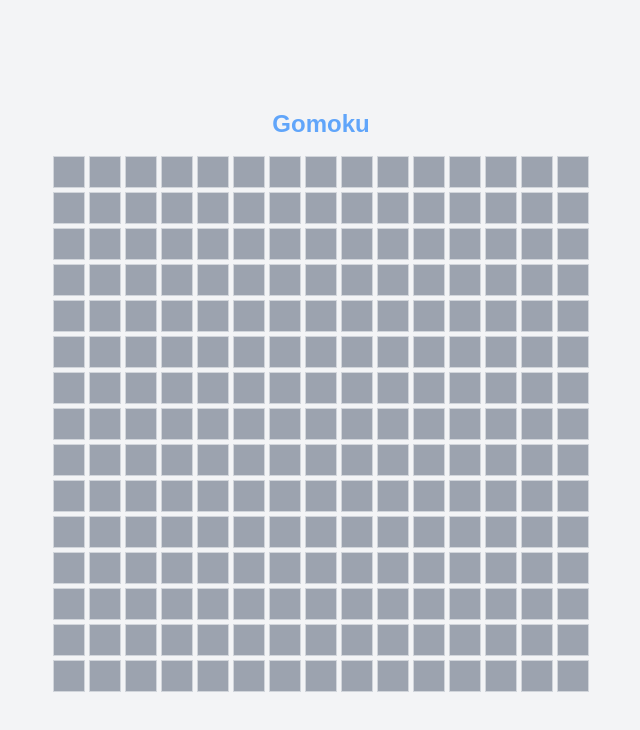
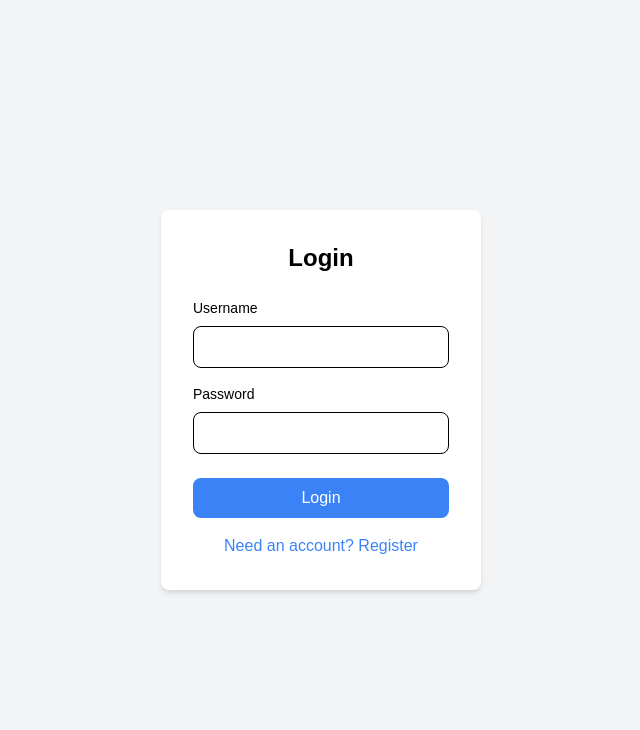
Before and after one commit to JanJus7/webProtocolsProject, a Next.js app: page / in a window 1280 px wide. Shown: the top 730 px of the page, without its empty margins (319-959 px from the left). Built offline with nearby package versions, Linux system fonts and the light colour scheme; no server answers; the database is empty.

Commit message:
implemented possibility to login or register

```diff
--- /dev/null
+++ b/app/api/user/login/route.js
@@ -0,0 +1,17 @@
+import { findUserByUsername } from '@/models/User';
+import bcrypt from 'bcrypt';
+import { NextResponse } from 'next/server';
+
+export async function POST(request) {
+  const { username, password } = await request.json();
+  try {
+    const user = await findUserByUsername(username);
+    if (user && await bcrypt.compare(password, user.password)) {
+      return NextResponse.json({ message: 'Login successful' }, { status: 200 });
+    } else {
+      return NextResponse.json({ error: 'Invalid credentials' }, { status: 401 });
+    }
+  } catch (error) {
+    return NextResponse.json({ error: 'Login failed' }, { status: 500 });
+  }
+}
--- /dev/null
+++ b/app/api/user/register/route.js
@@ -0,0 +1,12 @@
+import { createUser } from '@/models/User';
+import { NextResponse } from 'next/server';
+
+export async function POST(request) {
+  const { username, password } = await request.json();
+  try {
+    const userId = await createUser(username, password);
+    return NextResponse.json({ userId }, { status: 201 });
+  } catch (error) {
+    return NextResponse.json({ error: 'Registration failed' }, { status: 500 });
+  }
+}
--- a/app/page.js
+++ b/app/page.js
@@ -1,55 +1,80 @@
 'use client';
-import { useEffect, useState } from 'react';
+
+import { useState } from 'react';
 import axios from 'axios';
-import { checkWinner } from '@/lib/gameLogic';
+import { useRouter } from 'next/navigation';
 
 function Home() {
-  const [gameId, setGameId] = useState(null);
-  const [board, setBoard] = useState(Array(15).fill().map(() => Array(15).fill(null)));
-  const [currentPlayer, setCurrentPlayer] = useState('black');
-  const [winner, setWinner] = useState(null);
+  const [username, setUsername] = useState('');
+  const [password, setPassword] = useState('');
+  const [error, setError] = useState('');
+  const [isLogin, setIsLogin] = useState(true);
+  const router = useRouter();
 
-  useEffect(() => {
-    const createNewGame = async () => {
-      const response = await axios.post('/api/game');
-      setGameId(response.data.gameId);
-    };
-    createNewGame();
-  }, []);
+  const handleSubmit = async (e) => {
+    e.preventDefault();
+    setError('');
 
-  const handleCellClick = async (x, y) => {
-    if (board[x][y] || winner) return;
+    const endpoint = isLogin ? '/api/user/login' : '/api/user/register';
+    try {
+      const response = await axios.post(endpoint, { username, password });
 
-    const newBoard = board.map(row => [...row]);
-    newBoard[x][y] = currentPlayer;
-    setBoard(newBoard);
-
-    if (checkWinner(newBoard, x, y, currentPlayer)) {
-      setWinner(currentPlayer);
-      await axios.put(`/api/game/${gameId}`, { board: newBoard, currentPlayer, winner: currentPlayer });
-    } else {
-      const nextPlayer = currentPlayer === 'black' ? 'white' : 'black';
-      setCurrentPlayer(nextPlayer);
-      await axios.put(`/api/game/${gameId}`, { board: newBoard, currentPlayer: nextPlayer });
+      if (response.status === 200) {
+        router.push('/menu');
+      } else {
+        setError(response.data.error || (isLogin ? 'Login failed' : 'Registration failed'));
+      }
+    } catch (err) {
+      setError(err.response?.data?.error || 'An error occurred');
     }
   };
 
   return (
-    <div className="flex flex-col items-center justify-center min-h-screen bg-gray-100">
-      <h1 className="text-2xl text-blue-400 font-bold mb-4">Gomoku</h1>
-      {winner && <p className="text-xl text-blue-400 mb-4">Winner: {winner}</p>}
-      <div className="board">
-        {board.map((row, x) =>
-          row.map((cell, y) => (
-            <div
-              key={`${x}-${y}`}
-              className="w-8 h-8 border border-gray-300 flex bg-gray-400 hover:bg-gray-600 items-center justify-center cursor-pointer"
-              onClick={() => handleCellClick(x, y)}
-            >
-              {cell === 'black' ? '⚫' : cell === 'white' ? '⚪' : ''}
-            </div>
-          ))
-        )}
+    <div className="flex items-center justify-center min-h-screen bg-gray-100">
+      <div className="bg-white p-8 rounded-lg shadow-md w-80">
+        <h2 className="text-2xl font-bold text-black mb-6 text-center">{isLogin ? 'Login' : 'Register'}</h2>
+        {error && <p className="text-red-500 text-sm mb-4">{error}</p>}
+        <form onSubmit={handleSubmit}>
+          <div className="mb-4">
+            <label className="block text-sm text-black font-medium mb-2" htmlFor="username">
+              Username
+            </label>
+            <input
+              type="text"
+              id="username"
+              value={username}
+              onChange={(e) => setUsername(e.target.value)}
+              className="w-full px-3 text-black py-2 border border-black rounded-lg"
+              required
+            />
+          </div>
+          <div className="mb-6">
+            <label className="block text-sm text-black font-medium mb-2" htmlFor="password">
+              Password
+            </label>
+            <input
+              type="password"
+              id="password"
+              value={password}
+              onChange={(e) => setPassword(e.target.value)}
+              className="w-full px-3 text-black py-2 border border-black rounded-lg"
+              required
+            />
+          </div>
+          <button
+            type="submit"
+            className="w-full bg-blue-500 text-white py-2 rounded-lg hover:bg-blue-600 mb-4"
+          >
+            {isLogin ? 'Login' : 'Register'}
+          </button>
+          <button
+            type="button"
+            onClick={() => setIsLogin(!isLogin)}
+            className="w-full text-blue-500 hover:text-blue-600"
+          >
+            {isLogin ? 'Need an account? Register' : 'Already have an account? Login'}
+          </button>
+        </form>
       </div>
     </div>
   );
--- /dev/null
+++ b/models/User.js
@@ -0,0 +1,28 @@
+import clientPromise from '@/lib/db';
+import bcrypt from 'bcrypt';
+
+const COLLECTION_NAME = 'users';
+
+async function getCollection() {
+  const client = await clientPromise;
+  const db = client.db();
+  return db.collection(COLLECTION_NAME);
+}
+
+export async function createUser(username, password) {
+  const collection = await getCollection();
+  const hashedPassword = await bcrypt.hash(password, 10);
+  const user = {
+    username,
+    password: hashedPassword,
+    games: [],
+    createdAt: new Date(),
+  };
+  const result = await collection.insertOne(user);
+  return result.insertedId;
+}
+
+export async function findUserByUsername(username) {
+  const collection = await getCollection();
+  return collection.findOne({ username });
+}
```
